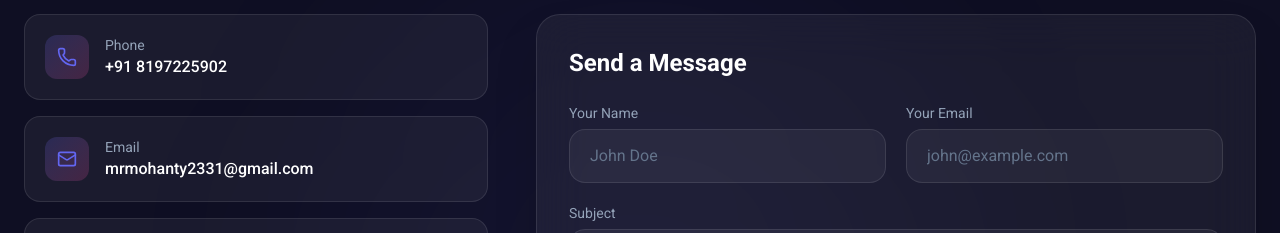
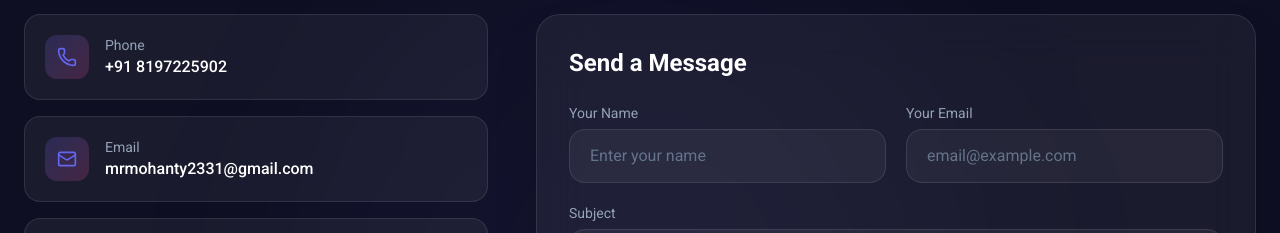
Before and after one commit to Satyaswarupa/jayprakash-portfolio, a Next.js app: page / in a window 1280 px wide. Shown: the part 6960-7193 px from the top of the page. Built offline with nearby package versions, Linux system fonts and the light colour scheme.

Commit message:
contact-form-placeHolder

```diff
--- a/app/components/Contact.jsx
+++ b/app/components/Contact.jsx
@@ -214,7 +214,7 @@ const Contact = () => {
                           onChange={handleChange}
                           required
                           className="w-full bg-white/5 border border-white/10 rounded-2xl px-5 py-3.5 text-white placeholder:text-[#64748b] focus:outline-none focus:border-[#6366f1] transition-colors"
-                          placeholder="John Doe"
+                          placeholder="Enter your name"
                         />
                       </div>
                       <div>
@@ -226,7 +226,7 @@ const Contact = () => {
                           onChange={handleChange}
                           required
                           className="w-full bg-white/5 border border-white/10 rounded-2xl px-5 py-3.5 text-white placeholder:text-[#64748b] focus:outline-none focus:border-[#6366f1] transition-colors"
-                          placeholder="john@example.com"
+                          placeholder="email@example.com"
                         />
                       </div>
                     </div>
```
